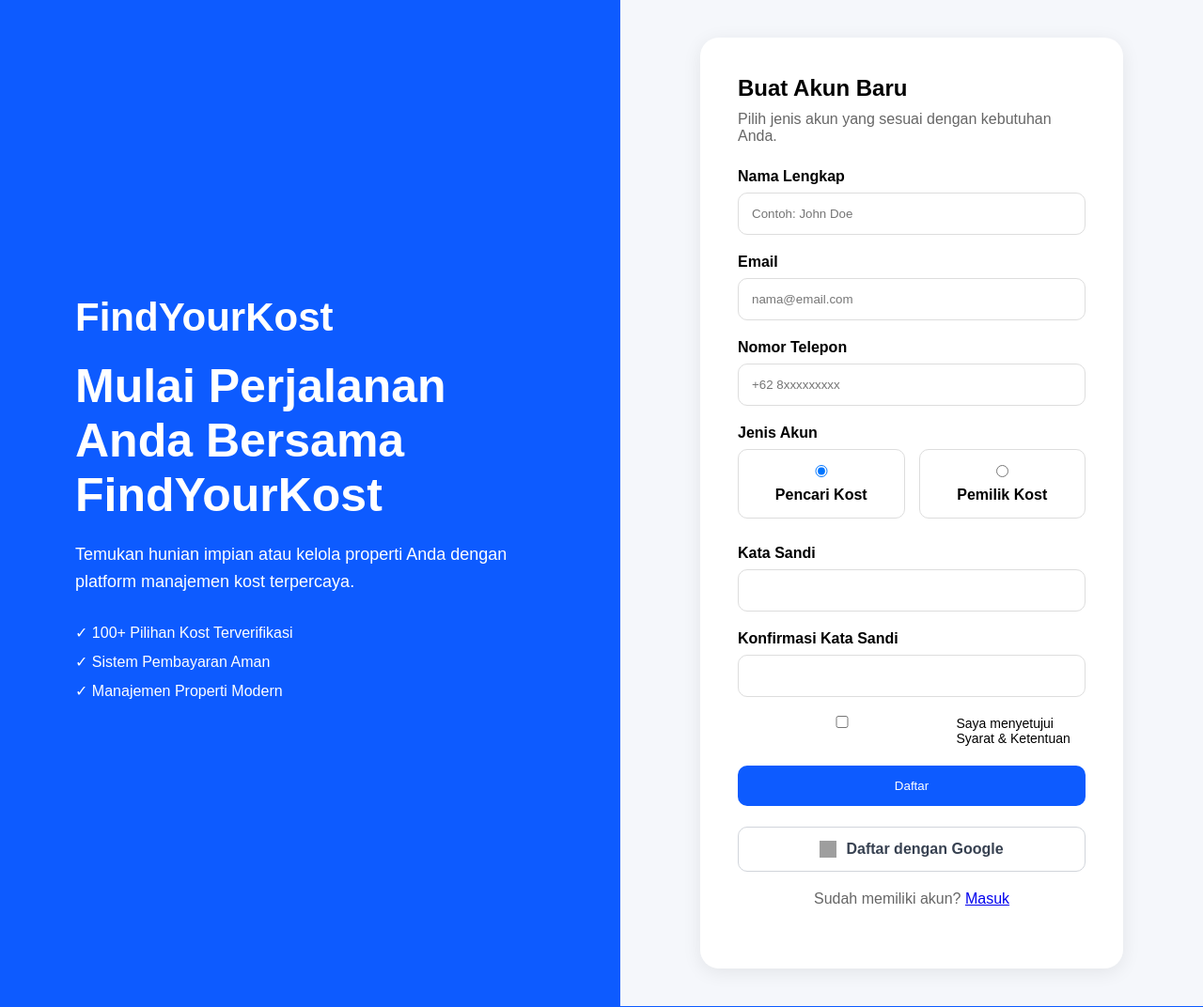
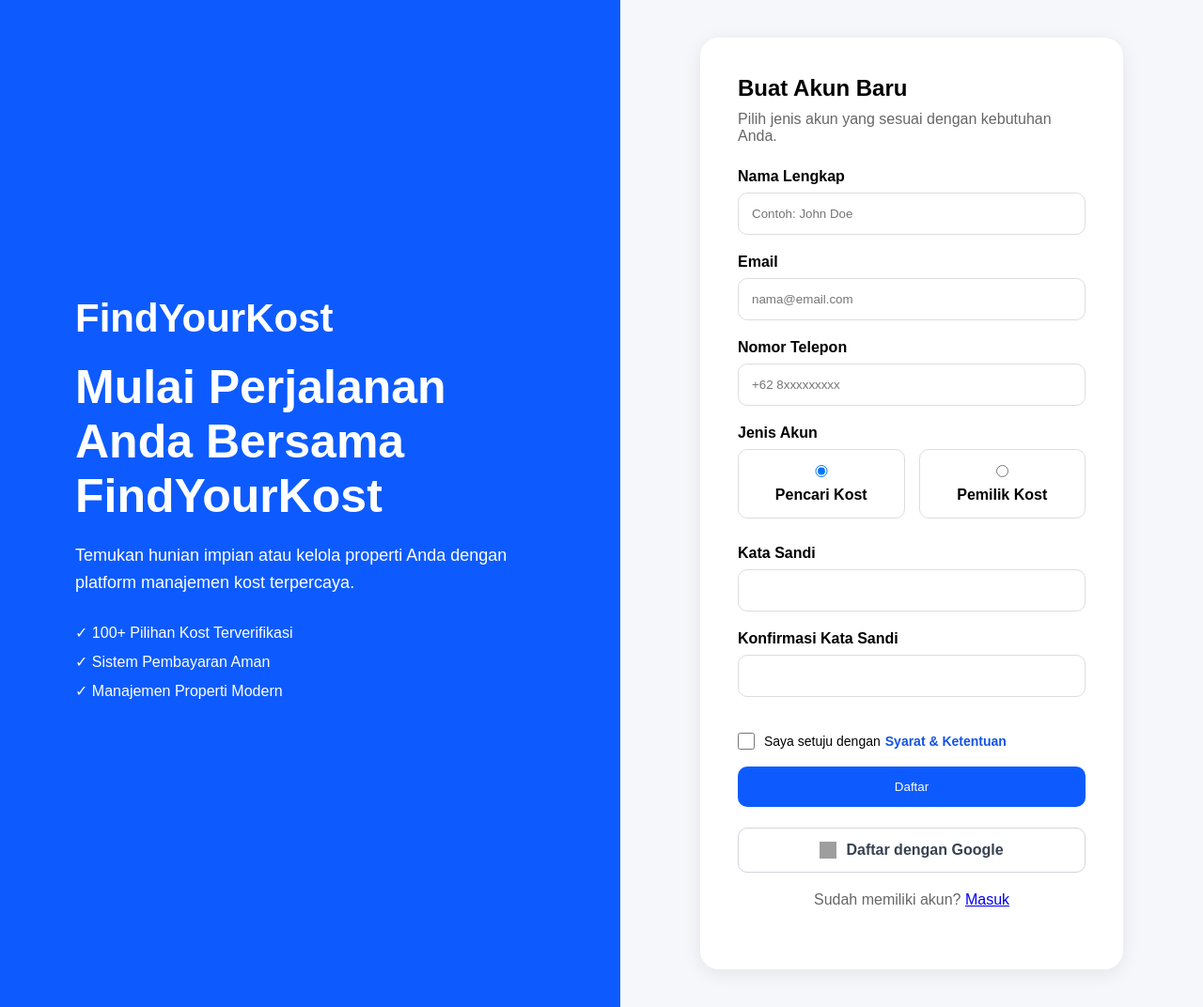
Before and after one commit to morenoaryasaputra-hub/FindYourKost, a Flask app: page /register in a window 1280 px wide. Shown: the whole page at 94% size. Run offline with Flask 3, Linux system fonts and the light colour scheme; grey boxes are pictures that could not be loaded.

Commit message:
- fix syarat & ketentuan di register

```diff
--- a/static/css/auth.css
+++ b/static/css/auth.css
@@ -319,19 +319,6 @@ textarea{
 
 .role-card input{
     margin-bottom:10px;
-}
-
-.checkbox{
-
-    display:flex;
-
-    gap:10px;
-
-    align-items:flex-start;
-
-    margin-bottom:20px;
-
-    font-size:14px;
 }
 
 .akun-container{
@@ -861,3 +848,185 @@ GANTI PASSWORD
     background:#1d4ed8;
 
 }
+
+.checkbox{
+
+    display:flex;
+
+    align-items:center;
+
+    gap:10px;
+
+    margin:18px 0;
+
+}
+
+.checkbox input{
+
+    width:18px;
+
+    height:18px;
+
+    margin:0;
+
+    flex-shrink:0;
+
+}
+
+.checkbox-text{
+
+    display:flex;
+
+    align-items:center;
+
+    gap:5px;
+
+}
+
+.checkbox-text label{
+
+    margin:0;
+
+    display:inline;
+
+    font-size:14px;
+
+    font-weight:500;
+
+}
+
+.terms-btn{
+
+    border:none;
+
+    background:none;
+
+    color:#1453e5;
+
+    cursor:pointer;
+
+    font-size:14px;
+
+    font-weight:600;
+
+    padding:0;
+
+}
+
+.terms-btn:hover{
+
+    text-decoration:underline;
+
+}
+
+.modal-overlay{
+
+    position:fixed;
+
+    inset:0;
+
+    background:rgba(0,0,0,.45);
+
+    display:none;
+
+    justify-content:center;
+
+    align-items:center;
+
+    z-index:9999;
+
+}
+
+.modal-overlay.show{
+
+    display:flex;
+
+}
+
+.modal-box{
+
+    width:700px;
+
+    max-width:90%;
+
+    background:#fff;
+
+    border-radius:18px;
+
+    overflow:hidden;
+
+    box-shadow:0 20px 40px rgba(0,0,0,.2);
+
+}
+
+.modal-header{
+
+    display:flex;
+
+    justify-content:space-between;
+
+    align-items:center;
+
+    padding:18px 24px;
+
+    border-bottom:1px solid #e5e7eb;
+
+}
+
+.modal-header h2{
+
+    margin:0;
+
+    font-size:22px;
+
+}
+
+#closeModal{
+
+    background:none;
+
+    border:none;
+
+    font-size:28px;
+
+    cursor:pointer;
+
+    color:#6b7280;
+
+}
+
+.modal-content{
+
+    max-height:420px;
+
+    overflow-y:auto;
+
+    padding:24px;
+
+}
+
+.modal-content h4{
+
+    margin:18px 0 8px;
+
+}
+
+.modal-content p{
+
+    margin:0;
+
+    line-height:1.7;
+
+    color:#555;
+
+}
+
+.modal-footer{
+
+    padding:18px 24px;
+
+    border-top:1px solid #e5e7eb;
+
+    text-align:right;
+
+}
--- a/templates/auth/register.html
+++ b/templates/auth/register.html
@@ -158,14 +158,29 @@
 
                 <div class="checkbox">
 
-                <input
-                    type="checkbox"
-                    required>
+                    <input
+                        type="checkbox"
+                        id="agreeTerms"
+                        required>
 
-                <span>
-                    Saya menyetujui
-                    Syarat & Ketentuan
-                </span>
+                        <div class="checkbox-text">
+
+                            <label for="agreeTerms">
+
+                                Saya setuju dengan
+
+                            </label>
+
+                            <button
+                                type="button"
+                                id="lihatSyarat"
+                                class="terms-btn">
+
+                                Syarat & Ketentuan
+
+                            </button>
+
+                        </div>
 
                 </div>
 
@@ -209,5 +224,130 @@
 
 </div>
 
+<div
+class="modal-overlay"
+id="modalSyarat">
+
+    <div class="modal-box">
+
+        <div class="modal-header">
+
+            <h2>
+
+                Syarat & Ketentuan FindYourKost
+
+            </h2>
+
+            <button
+                type="button"
+                id="closeModal">
+
+                ×
+
+            </button>
+
+        </div>
+
+        <div class="modal-content">
+
+            <h4>1. Ketentuan Akun</h4>
+
+            <p>
+                Pengguna wajib memberikan data yang benar saat melakukan pendaftaran akun.
+            </p>
+
+            <h4>2. Booking Kos</h4>
+
+            <p>
+                Seluruh transaksi booking dilakukan melalui aplikasi FindYourKost.
+            </p>
+
+            <h4>3. Pembayaran DP</h4>
+
+            <p>
+                Penyewa wajib membayar DP sebesar 30% sebelum pemilik mengonfirmasi booking.
+            </p>
+
+            <h4>4. Pelunasan</h4>
+
+            <p>
+                Setelah booking disetujui pemilik, penyewa wajib melunasi sisa pembayaran melalui aplikasi.
+            </p>
+
+            <h4>5. Pelaporan</h4>
+
+            <p>
+                Pengguna dapat melaporkan pemilik maupun penyewa apabila terjadi pelanggaran.
+            </p>
+
+            <h4>6. Privasi</h4>
+
+            <p>
+                Data pribadi hanya digunakan untuk kebutuhan verifikasi akun.
+            </p>
+
+        </div>
+
+        <div class="modal-footer">
+
+            <button
+                type="button"
+                id="tutupModal"
+                class="btn-primary">
+
+                Saya Mengerti
+
+            </button>
+
+        </div>
+
+    </div>
+
+</div>
+
+<script>
+
+document.addEventListener("DOMContentLoaded", () => {
+
+    const modal = document.getElementById("modalSyarat");
+
+    const btn = document.getElementById("lihatSyarat");
+
+    const close = document.getElementById("closeModal");
+
+    const ok = document.getElementById("tutupModal");
+
+    btn.addEventListener("click", function(){
+
+        modal.classList.add("show");
+
+    });
+
+    close.addEventListener("click", function(){
+
+        modal.classList.remove("show");
+
+    });
+
+    ok.addEventListener("click", function(){
+
+        modal.classList.remove("show");
+
+    });
+
+    modal.addEventListener("click", function(e){
+
+        if(e.target === modal){
+
+            modal.classList.remove("show");
+
+        }
+
+    });
+
+});
+
+</script>
+
 </body>
 </html>
```
